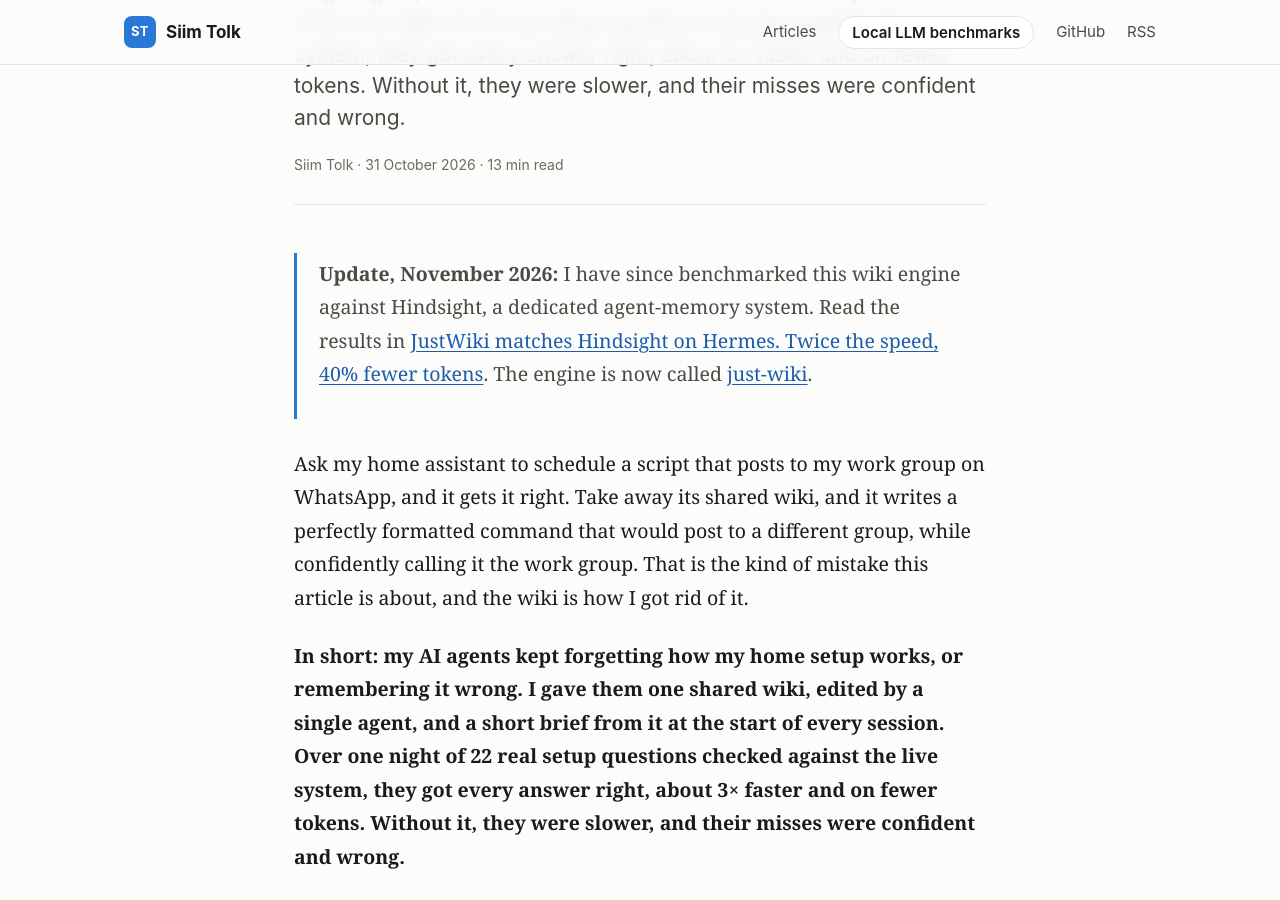
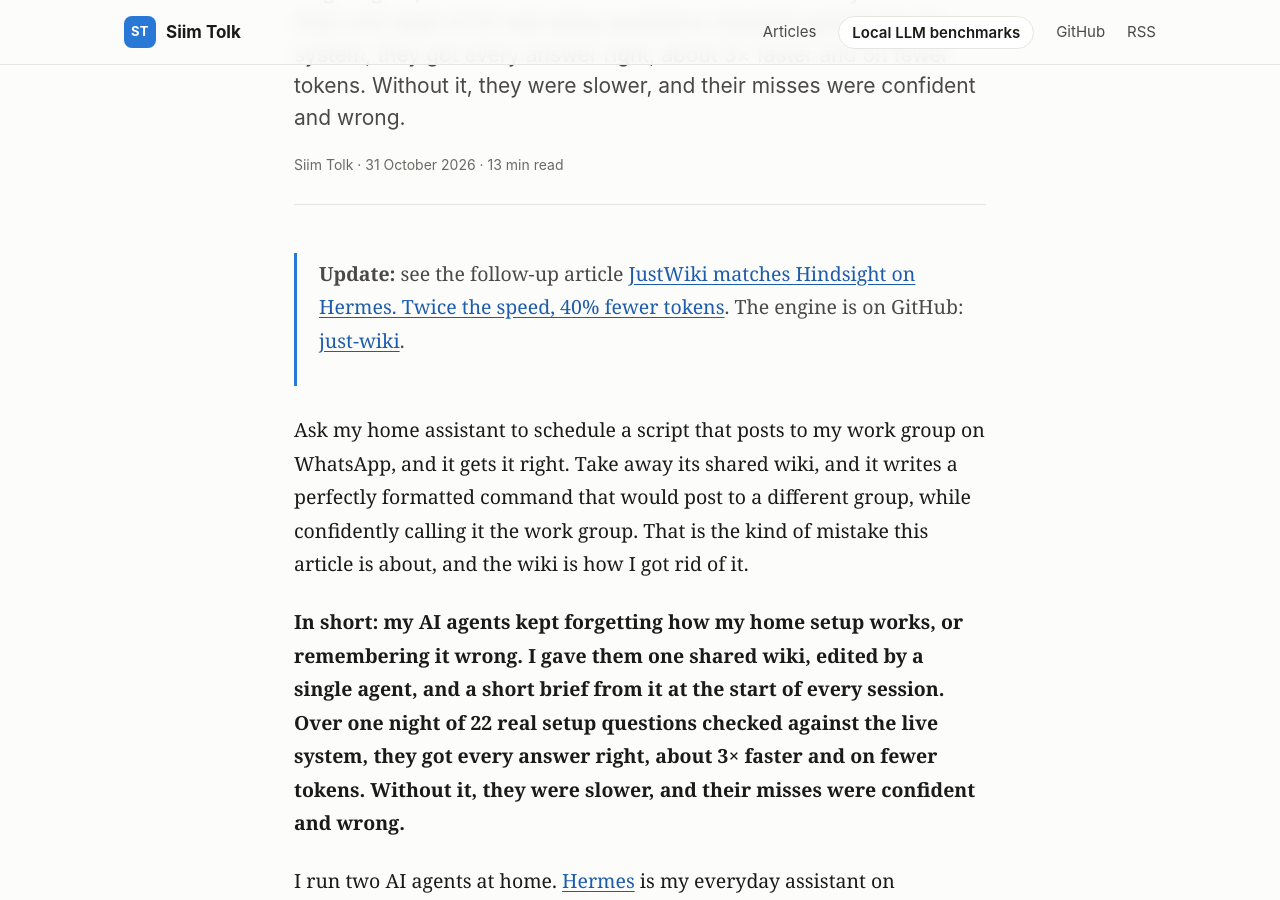
Before and after one commit to siimtolk/siimtolk.github.io, a Jekyll site: the page built from _posts/2026-10-31-model-wiki.md, in a window 1280 px wide and 900 px high, scrolled down 440 px. Built offline with Jekyll 4.4.1, drawn with Linux system fonts in a browser that asks for light colours; some of the changed text lies outside the part shown.

Commit message:
model-wiki: only link the article and the repo
Co-Authored-By: Claude Sonnet 5.5 <noreply@anthropic.com>

```diff
--- a/_posts/2026-10-31-model-wiki.md
+++ b/_posts/2026-10-31-model-wiki.md
@@ -7,7 +7,7 @@ image: /assets/img/model-wiki/overview.png
 tags: [AI agents, Agent memory, Local LLM]
 ---
 
-> **Update, November 2026:** I have since benchmarked this wiki engine against Hindsight, a dedicated agent-memory system. Read the results in [JustWiki matches Hindsight on Hermes. Twice the speed, 40% fewer tokens](https://siimtolk.github.io/articles/wiki-vs-hindsight/). The engine is now called [just-wiki](https://github.com/siimtolk/just-wiki).
+> **Update:** see the follow-up article [JustWiki matches Hindsight on Hermes. Twice the speed, 40% fewer tokens](https://siimtolk.github.io/articles/wiki-vs-hindsight/). The engine is on GitHub: [just-wiki](https://github.com/siimtolk/just-wiki).
 
 Ask my home assistant to schedule a script that posts to my work group on WhatsApp, and it gets it right. Take away its shared wiki, and it writes a perfectly formatted command that would post to a different group, while confidently calling it the work group. That is the kind of mistake this article is about, and the wiki is how I got rid of it.
 
@@ -53,8 +53,6 @@ I lost track of it myself, too, and it only gets worse the more subagents I use.
 ## The first rule: agents propose, one steward writes
 
 I started from Andrej Karpathy's [LLM wiki](https://gist.github.com/karpathy/442a6bf555914893e9891c11519de94f): instead of searching raw documents every time, an LLM keeps a set of Markdown pages that summarise and link what it knows, so knowledge builds up instead of being re-derived.
-
-The engine behind my wiki is open source: [just-wiki on GitHub](https://github.com/siimtolk/just-wiki).
 
 Karpathy's version has one writer. I have several, and one of them is a local model that is good but not infallible. If every agent edits pages, one writes something slightly wrong, the next reads it as fact and builds on it. So agents only propose, and one steward writes:
 
```
